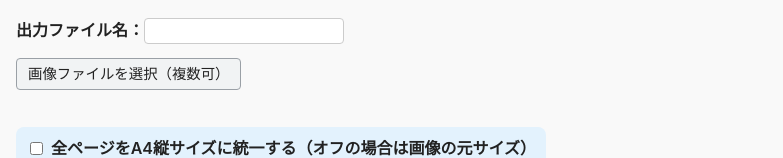
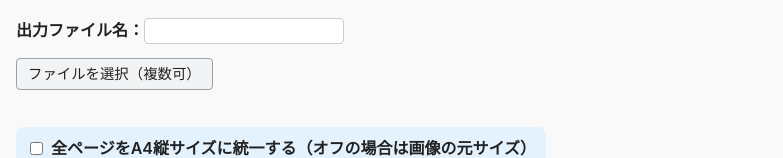
Before and after one commit to chiiirrrrro/PDF-tools, a plain HTML site: page img-to-pdf/index.html in a window 1280 px wide. Shown: the part 198-356 px from the top of the page, without its empty margins (0-783 px from the left). Drawn offline with Linux system fonts and the light colour scheme.

Commit message:
Update label text for file selection

```diff
--- a/img-to-pdf/index.html
+++ b/img-to-pdf/index.html
@@ -22,7 +22,7 @@
 
   <label>出力ファイル名：<input type="text" id="title" /></label>
 
-  <label for="imageFiles" class="file-select-btn">画像ファイルを選択（複数可）</label>
+  <label for="imageFiles" class="file-select-btn">ファイルを選択（複数可）</label>
   <input type="file" id="imageFiles" class="file-input-hidden" accept="image/png, image/jpeg, image/webp" multiple />
   <p id="fileCount"></p>
 
```
